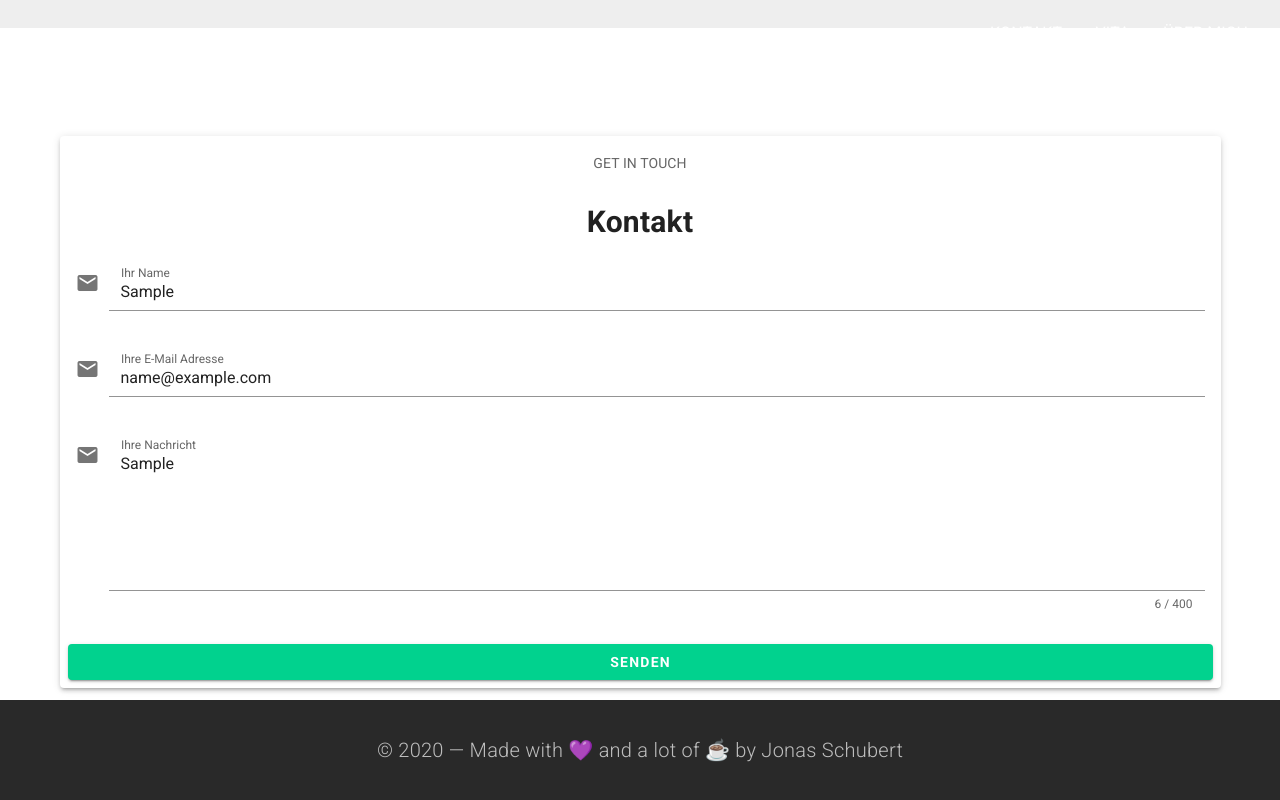
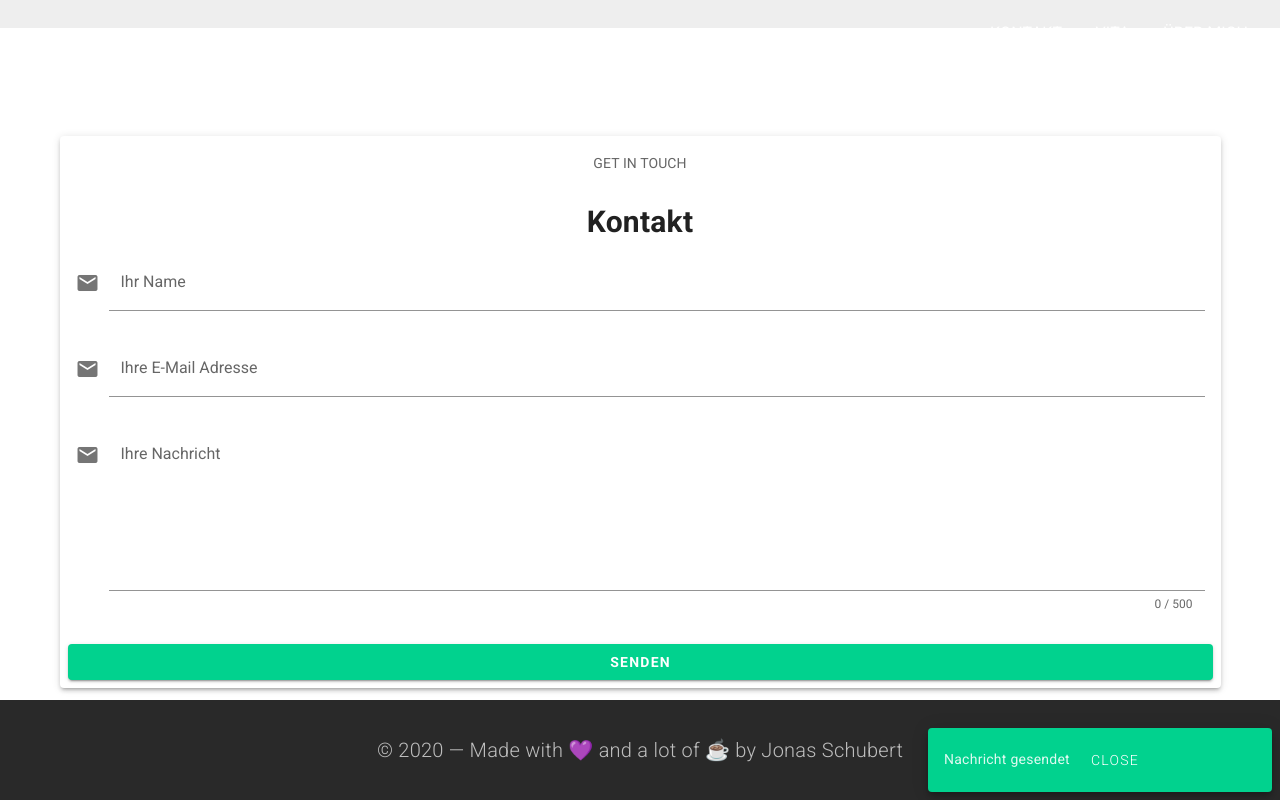
Before and after one commit to jnschbrt/website-portfolio, a Vue app: page / in a window 1280 px wide. Both pictures are taken after typing "Sample", "name@example.com", "Sample" into the empty fields and a click on the button "SENDEN". Shown: the part 4596-5396 px from the top of the page. Built offline with nearby package versions, Linux system fonts and the light colour scheme; some icons are missing.

Commit message:
form done

```diff
--- a/package.json
+++ b/package.json
@@ -9,10 +9,12 @@
   },
   "dependencies": {
     "aos": "^3.0.0-beta.6",
+    "axios": "^0.19.2",
     "core-js": "^3.6.5",
     "prerender-spa-plugin": "^3.4.0",
     "vue": "^2.6.11",
     "vue-headroom": "^0.10.1",
+    "vuelidate": "^0.7.5",
     "vuetify": "^2.2.11"
   },
   "devDependencies": {
--- a/src/components/Contact.vue
+++ b/src/components/Contact.vue
@@ -12,7 +12,6 @@
           <v-card-text>
             <v-form
               ref="form"
-              v-model="valid"
               name="contact"
               method="post"
               data-netlify="true"
@@ -20,15 +19,21 @@
             >
               <!-- For netlify, against spam -->
               <input type="hidden" name="form-name" value="contact" />
+
               <v-text-field
                 label="Ihr Name"
                 type="text"
                 name="name"
+                v-model="name"
+                required
+                :error-messages="nameErrors"
                 filled
                 clearable
-                color="blue-grey darken-4"
+                color="#01d28e"
                 background-color="white"
                 prepend-icon="mdi-email"
+                @input="$v.name.$touch()"
+                @blur="$v.name.$touch()"
               >
               </v-text-field>
 
@@ -36,11 +41,16 @@
                 label="Ihre E-Mail Adresse"
                 type="email"
                 name="email"
+                v-model="email"
+                required
+                :error-messages="emailErrors"
                 filled
                 clearable
-                color="blue-grey darken-4"
+                color="#01d28e"
                 prepend-icon="mdi-email"
                 background-color="white"
+                @input="$v.email.$touch()"
+                @blur="$v.email.$touch()"
               >
               </v-text-field>
 
@@ -50,11 +60,16 @@
                 clearable
                 type="text"
                 name="message"
-                color="blue-grey darken-4"
-                counter="400"
+                v-model="message"
+                required
+                :error-messages="messageErrors"
+                color="#01d28e"
+                counter="500"
                 prepend-icon="mdi-email"
                 background-color="white"
                 no-resize
+                @input="$v.message.$touch()"
+                @blur="$v.message.$touch()"
               >
               </v-textarea>
             </v-form>
@@ -65,7 +80,7 @@
               color="#01d28e"
               block
               type="submit"
-              @submit.prevent
+              @click="submit"
             >
               Senden
             </v-btn>
@@ -73,37 +88,118 @@
         </v-card>
       </v-theme-provider>
     </v-container>
+    <v-snackbar
+      v-model="snackbar"
+      :timeout="snackbarTimeout"
+      bottom
+      right
+      color="#01d28e"
+      class="white--text font-weight-bold"
+    >
+      {{ snackbarText }}
+      <v-btn
+        class="white--text font-weight-light"
+        text
+        @click="snackbar = false"
+      >
+        Close
+      </v-btn>
+    </v-snackbar>
   </section>
 </template>
 
 <script>
+import axios from 'axios'
+import { validationMixin } from 'vuelidate'
+import { required, maxLength, email } from 'vuelidate/lib/validators'
+
 export default {
+  mixins: [validationMixin],
+
+  validations: {
+    name: { required },
+    email: { required, email },
+    message: { required, maxLength: maxLength(500) }
+  },
+
   data: () => ({
-    valid: true,
     name: '',
-    nameRules: [
-      v => !!v || 'Name is required',
-      v => (v && v.length <= 10) || 'Name must be less than 10 characters'
-    ],
     email: '',
-    emailRules: [
-      v => !!v || 'E-mail is required',
-      v => /.+@.+\..+/.test(v) || 'E-mail must be valid'
-    ],
-    select: null,
-    items: ['Item 1', 'Item 2', 'Item 3', 'Item 4'],
-    checkbox: false
+    message: '',
+    snackbar: false,
+    snackbarText: 'Nachricht gesendet',
+    snackbarTimeout: 6000
   }),
 
+  computed: {
+    nameErrors() {
+      const errors = []
+      if (!this.$v.name.$dirty) return errors
+      !this.$v.name.required && errors.push('Bitte wählen Sie Ihren Namen')
+      return errors
+    },
+    emailErrors() {
+      const errors = []
+      if (!this.$v.email.$dirty) return errors
+      !this.$v.email.email && errors.push('Keine gültige E-Mail')
+      !this.$v.email.required &&
+        errors.push('Bitte wählen Sie eine E-Mail Adresse')
+      return errors
+    },
+    messageErrors() {
+      const errors = []
+      if (!this.$v.message.$dirty) return errors
+      !this.$v.message.maxLength &&
+        errors.push('Die Nachricht darf nicht mehr als 500 Zeichen umfassen')
+      !this.$v.message.required &&
+        errors.push('Bitte geben Sie Ihre Nachricht ein')
+      return errors
+    }
+  },
+
   methods: {
-    validate() {
-      this.$refs.form.validate()
+    submit() {
+      this.$v.$touch()
+      if (this.$v.$invalid) {
+        // when form is invalid
+        return
+      }
+
+      // form valid
+      var form = {
+        name: this.name,
+        email: this.email,
+        message: this.message
+      }
+
+      // post form to netlify
+      const axiosConfig = {
+        header: { 'Content-Type': 'application/x-www-form-urlencoded' }
+      }
+      axios.post(
+        '/',
+        this.encode({
+          'form-name': 'contact',
+          ...form
+        }),
+        axiosConfig
+      )
+
+      this.snackbar = true
+
+      // clear form
+      this.$v.$reset()
+      this.name = ''
+      this.email = ''
+      this.message = ''
+      form = {}
     },
-    reset() {
-      this.$refs.form.reset()
-    },
-    resetValidation() {
-      this.$refs.form.resetValidation()
+    encode(data) {
+      return Object.keys(data)
+        .map(
+          key => `${encodeURIComponent(key)}=${encodeURIComponent(data[key])}`
+        )
+        .join('&')
     }
   }
 }
```
Also changed, not shown: 1 other file (tests, documents, lock files or other folders).
